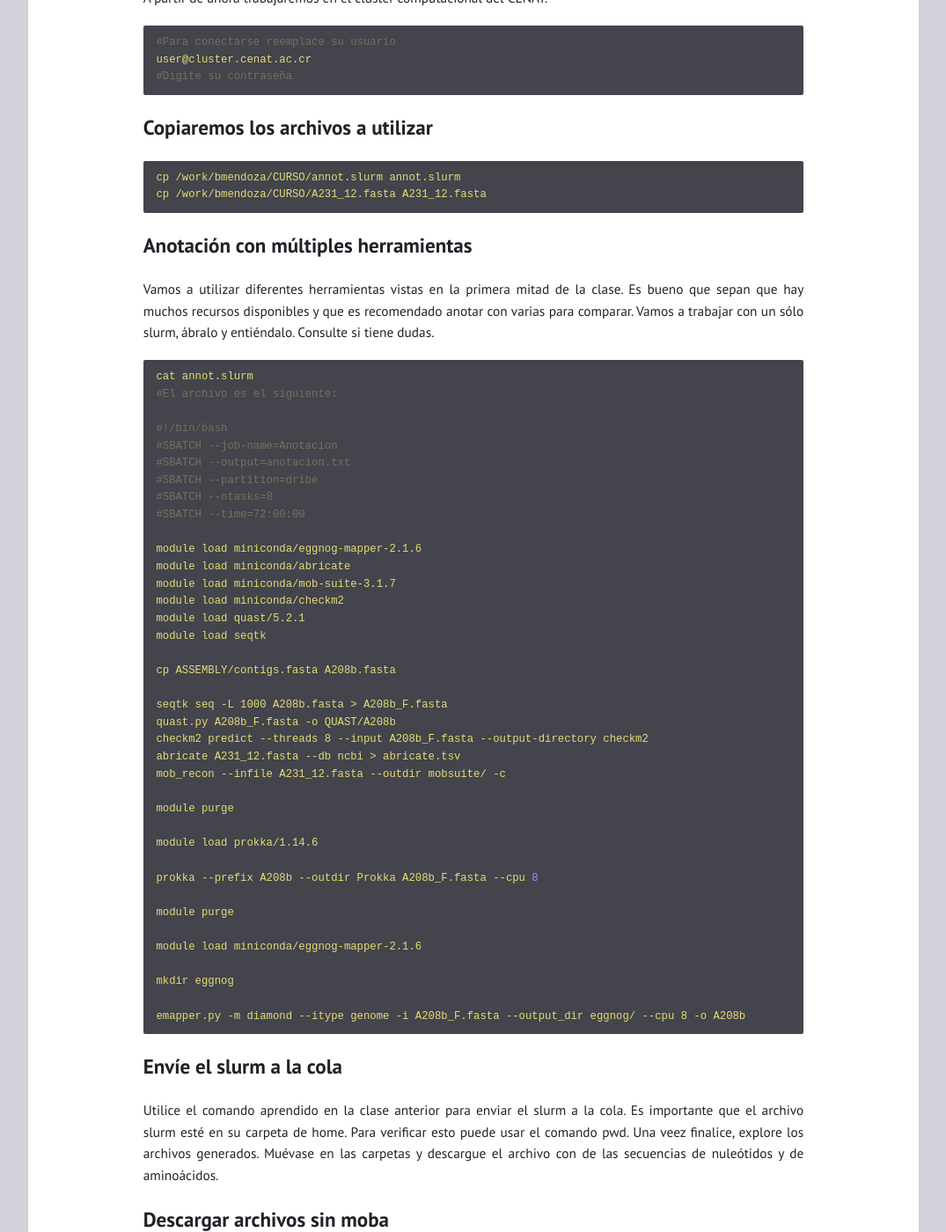
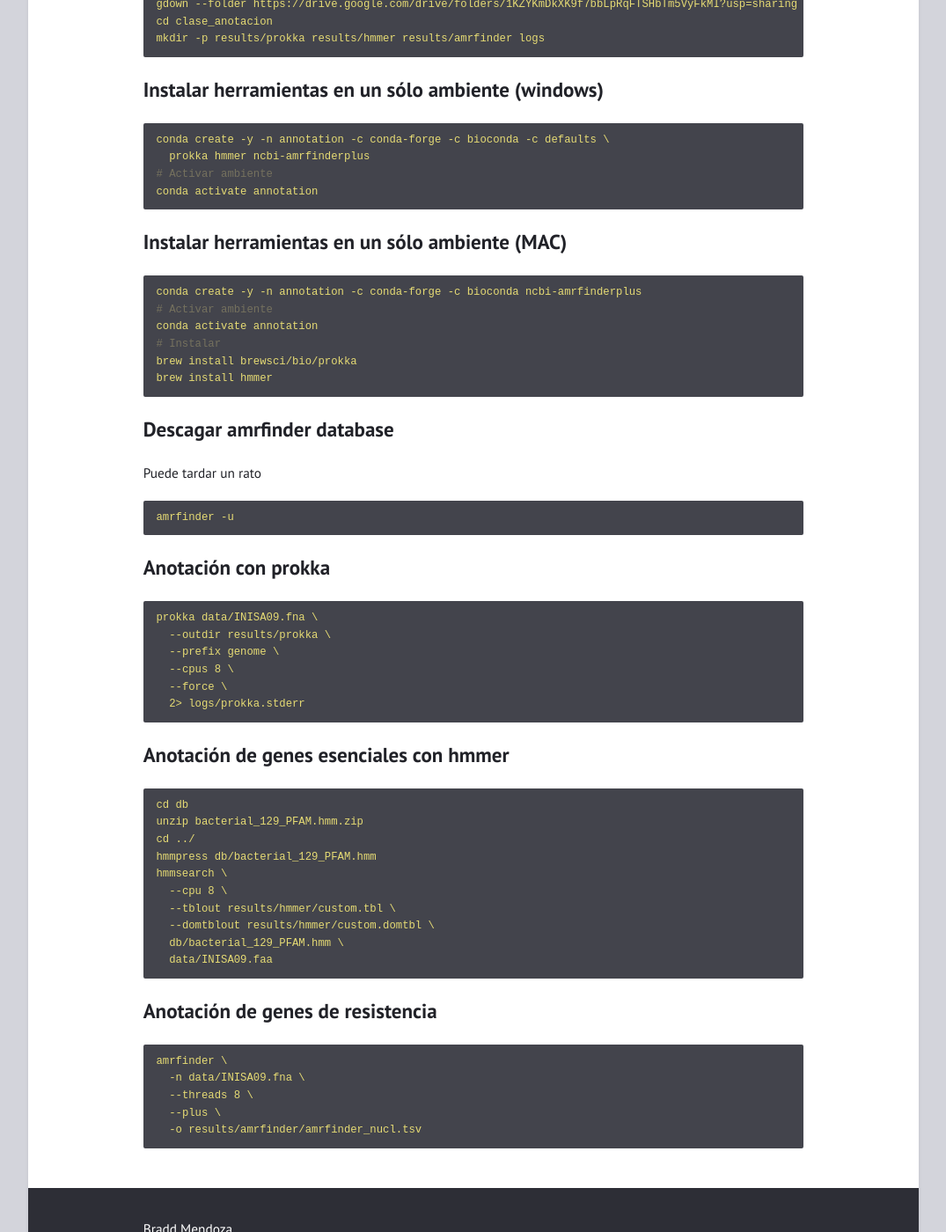
Before and after one commit to braddmg/GenPro, a Jekyll site: the page built from _posts/2024-09-07-Anotación-de-genomas.md, in a window 1280 px wide and 1400 px high, scrolled down 255 px. Shown: the whole window at 88% size, without its empty margins (102-1177 px from the left). Built offline with Jekyll 4.4.1, drawn with Linux system fonts in a browser that asks for light colours; some of the changed text lies outside the part shown.

Commit message:
Update 2024-09-07-Anotación-de-genomas.md

````diff
--- a/_posts/2024-09-07-Anotación-de-genomas.md
+++ b/_posts/2024-09-07-Anotación-de-genomas.md
@@ -2,71 +2,62 @@
 title: "Anotación de genomas"
 layout: page
 ---
-## Conectarse al servidor Kabré
-A partir de ahora trabajaremos en el clúster computacional del CENAT.
+## Preparación de datos y carpetas
 ```yml
-#Para conectarse reemplace su usuario
-user@cluster.cenat.ac.cr
-#Digite su contraseña
+gdown --folder https://drive.google.com/drive/folders/1KZYKmDkXK9f7bbLpRqFTSHbTm5VyFkMI?usp=sharing
+cd clase_anotacion
+mkdir -p results/prokka results/hmmer results/amrfinder logs
 ```
-## Copiaremos los archivos a utilizar
+## Instalar herramientas en un sólo ambiente (windows)
 ```yml
-cp /work/bmendoza/CURSO/annot.slurm annot.slurm
-cp /work/bmendoza/CURSO/A231_12.fasta A231_12.fasta
+conda create -y -n annotation -c conda-forge -c bioconda -c defaults \
+  prokka hmmer ncbi-amrfinderplus
+# Activar ambiente
+conda activate annotation
+```
+## Instalar herramientas en un sólo ambiente (MAC)
+```yml
+conda create -y -n annotation -c conda-forge -c bioconda ncbi-amrfinderplus
+# Activar ambiente
+conda activate annotation
+# Instalar
+brew install brewsci/bio/prokka
+brew install hmmer
 ```
 
-## Anotación con múltiples herramientas
-Vamos a utilizar diferentes herramientas vistas en la primera mitad de la clase. Es bueno que sepan que hay muchos recursos disponibles y que es recomendado anotar con varias para comparar. Vamos a trabajar con un sólo slurm, ábralo y entiéndalo. Consulte si tiene dudas.
+## Descagar amrfinder database
+Puede tardar un rato
 ```yml
-cat annot.slurm
-#El archivo es el siguiente:
+amrfinder -u
+```
+## Anotación con prokka
+```yml
+prokka data/INISA09.fna \
+  --outdir results/prokka \
+  --prefix genome \
+  --cpus 8 \
+  --force \
+  2> logs/prokka.stderr
+```
+## Anotación de genes esenciales con hmmer
+```yml
+cd db
+unzip bacterial_129_PFAM.hmm.zip
+cd ../
+hmmpress db/bacterial_129_PFAM.hmm
+hmmsearch \
+  --cpu 8 \
+  --tblout results/hmmer/custom.tbl \
+  --domtblout results/hmmer/custom.domtbl \
+  db/bacterial_129_PFAM.hmm \
+  data/INISA09.faa
+```
 
-#!/bin/bash
-#SBATCH --job-name=Anotacion
-#SBATCH --output=anotacion.txt
-#SBATCH --partition=dribe
-#SBATCH --ntasks=8
-#SBATCH --time=72:00:00
-
-module load miniconda/eggnog-mapper-2.1.6
-module load miniconda/abricate
-module load miniconda/mob-suite-3.1.7
-module load miniconda/checkm2
-module load quast/5.2.1
-module load seqtk
-
-cp ASSEMBLY/contigs.fasta A208b.fasta
-
-seqtk seq -L 1000 A208b.fasta > A208b_F.fasta
-quast.py A208b_F.fasta -o QUAST/A208b
-checkm2 predict --threads 8 --input A208b_F.fasta --output-directory checkm2
-abricate A231_12.fasta --db ncbi > abricate.tsv
-mob_recon --infile A231_12.fasta --outdir mobsuite/ -c
-
-module purge
-
-module load prokka/1.14.6
-
-prokka --prefix A208b --outdir Prokka A208b_F.fasta --cpu 8
-
-module purge
-
-module load miniconda/eggnog-mapper-2.1.6
-
-mkdir eggnog
-
-emapper.py -m diamond --itype genome -i A208b_F.fasta --output_dir eggnog/ --cpu 8 -o A208b
+## Anotación de genes de resistencia
+```yml
+amrfinder \
+  -n data/INISA09.fna \
+  --threads 8 \
+  --plus \
+  -o results/amrfinder/amrfinder_nucl.tsv
 ```
-## Envíe el slurm a la cola
-Utilice el comando aprendido en la clase anterior para enviar el slurm a la cola. Es importante que el archivo slurm esté en su carpeta de home. Para verificar esto puede usar el comando pwd.
-Una veez finalice, explore los archivos generados. Muévase en las carpetas y descargue el archivo con de las secuencias de nuleótidos y de aminoácidos.
-
-## Descargar archivos sin moba
-Para esto debe abrir una nueva pestaña del powershell o terminal, o bien salir del cluster con el comando exit.
-```yml
-#Cerrar sesión en el servidor
-exit
-#Copiar archivos de su usuario a su computadora. En mi caso lo copiaré a la carpeta Documents
-scp -r user@cluster.cenat.ac.cr:/home/A208b_F.fasta C:\Users\suusuario\Documents
-#Repita el mismo comando pero para descargar el archivo A208b.faa
-```
````
